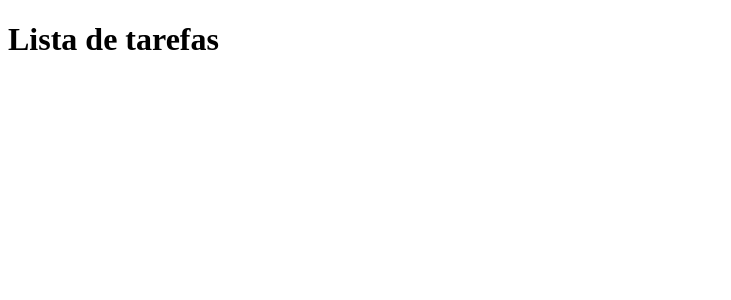
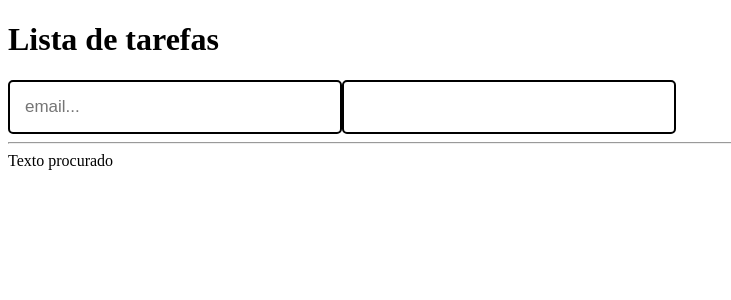
Before and after one commit to Juniorcorpse/react-1, a React (Create React App) app: page / in a window 1280 px wide. Shown: the top 300 px of the page, without its empty margins (0-731 px from the left). Built offline with nearby package versions, Linux system fonts and the light colour scheme.

Commit message:
Trocando dados entre Componentes

```diff
--- a/src/App.js
+++ b/src/App.js
@@ -1,16 +1,31 @@
 import React, { useState, useEffect } from 'react';
 import './App.css';
+import SearchBox from './components/SearchBox';
 import styled from 'styled-components';
+
 
 
 function App() {
 
+  const [searchText, setSeachText] = useState('');
+  function handleSearchInput(novoTexto){
+    setSeachText(novoTexto);
+  }
 
 
   return(
     <>
       <h1>Lista de tarefas</h1>
+      <SearchBox
+        frasePadrao="email..."
+        onChangeText={handleSearchInput}
+      />
+      <SearchBox
+        frasePadrao={searchText}
 
+      />
+      <hr/>
+      Texto procurado {searchText}
     </>
   );
 }
--- /dev/null
+++ b/src/components/SearchBox.js
@@ -0,0 +1,33 @@
+import React, { useState, useEffect } from 'react';
+import styled from 'styled-components';
+
+const InputTex = styled.input`
+    border:2px solid #000;
+    border-radius:5px;
+    padding:15px;
+    font-size:17px;
+    width:300px;
+`;
+
+
+
+function SearchBox(props){
+    const [texto, setTexto] = useState('');
+
+    useEffect(()=>{
+        if (props.onChangeText) {
+            props.onChangeText(texto);
+        }
+
+    }, [texto]);
+
+    return(
+        <InputTex
+        type="text"
+        value={texto}
+        onChange={(e)=>setTexto(e.target.value)}
+        placeholder={ props.frasePadrao ?? "digite alguma coisa..."}/>
+    );
+}
+
+export default SearchBox;
```
Also changed, not shown: 1 other file (tests, documents, lock files or other folders).
